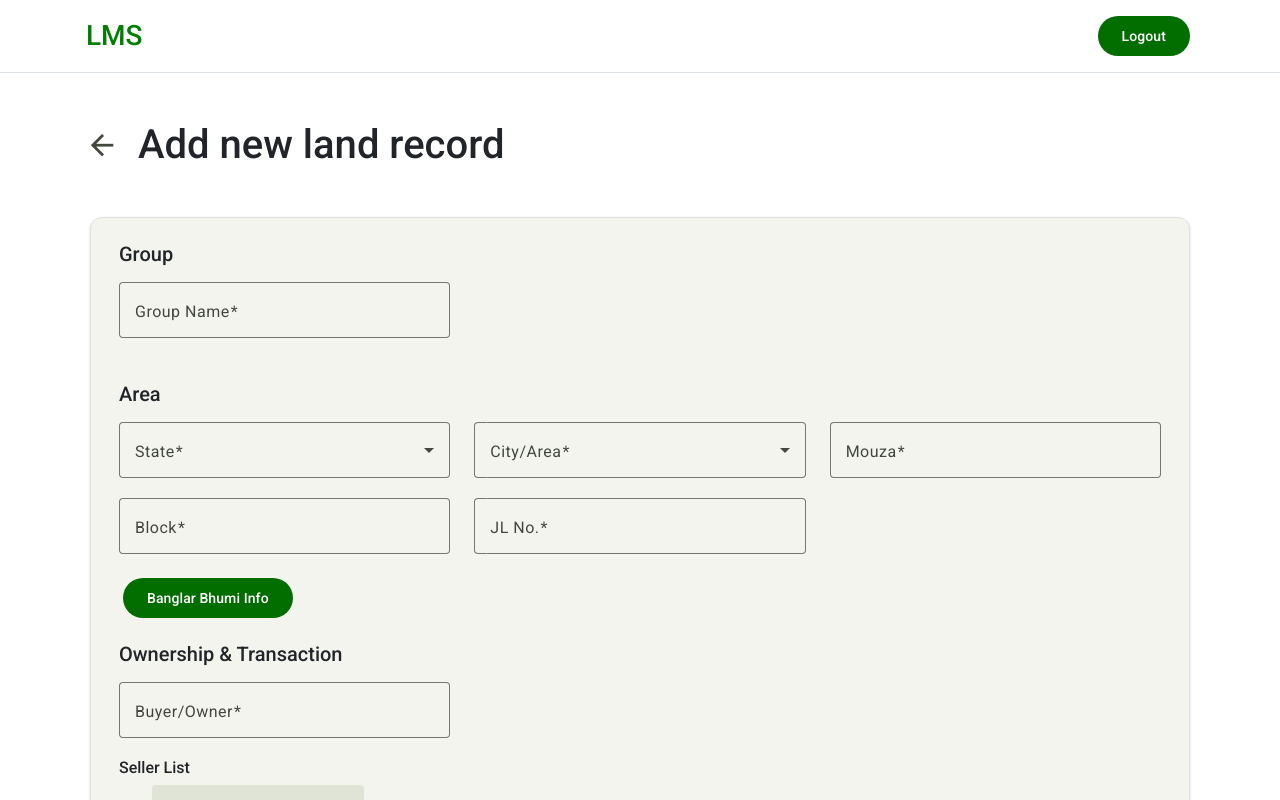
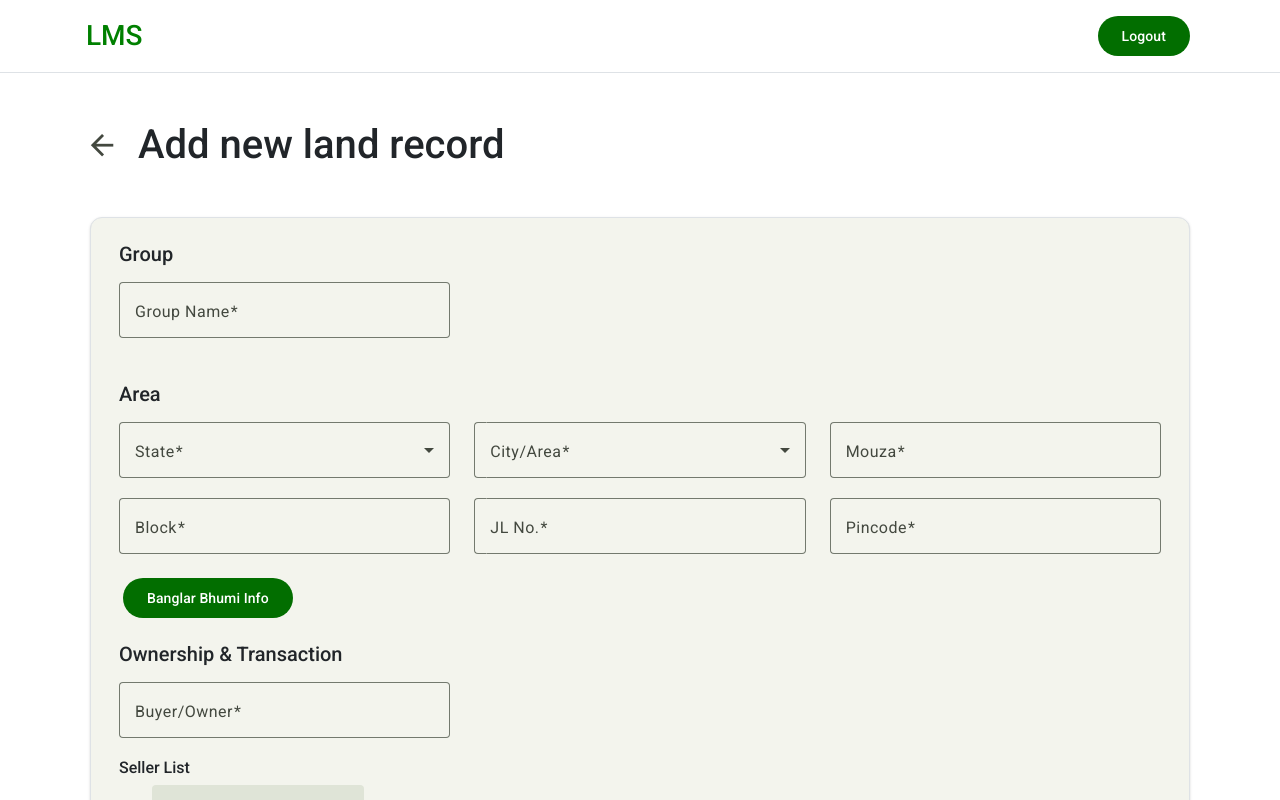
Before and after one commit to sayan2001Dey/bmh-lms-fe, an Angular app: page /land-record/new in a window 1280 px wide. Built offline with nearby package versions, Linux system fonts and the light colour scheme; sample sign-in values are in the browser's storage.

Commit message:
add pincode

```diff
--- a/src/app/main/land-record/new-land-record/new-land-record.component.html
+++ b/src/app/main/land-record/new-land-record/new-land-record.component.html
@@ -86,6 +86,17 @@
               matInput
             />
           </mat-form-field>
+
+          <mat-form-field appearance="outline">
+            <mat-label>Pincode</mat-label>
+            <input
+              type="number"
+              formControlName="pincode"
+              [readonly]="viewMode()"
+              matInput
+            />
+          </mat-form-field>
+
         </div>
 
         <div class="row m-1">
--- a/src/app/main/land-record/new-land-record/new-land-record.component.ts
+++ b/src/app/main/land-record/new-land-record/new-land-record.component.ts
@@ -108,6 +108,7 @@ export class NewLandRecordComponent implements OnInit {
       mouza: ['', Validators.required],
       block: ['', Validators.required],
       jlno: ['', Validators.required],
+      pincode: ['', Validators.required],
       buyerOwner: ['', Validators.required],
       sellers: this.fb.array([]),
       deedName: ['Main Deed', Validators.required],
```
